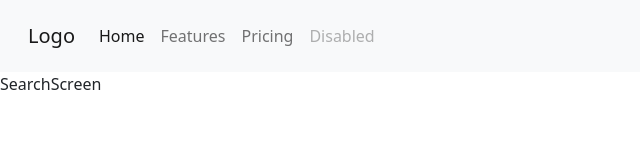
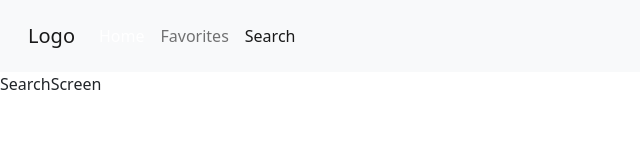
Before and after one commit to iDannyGR/React-course, a React (Create React App) app in the folder 08-router/: page /search in a window 1280 px wide. Shown: the top 160 px of the page, without its empty margins (0-640 px from the left). Built offline with nearby package versions, Linux system fonts and the light colour scheme.

Commit message:
casa 17/11/22

```diff
--- a/08-router/src/components/Navbar.jsx
+++ b/08-router/src/components/Navbar.jsx
@@ -1,4 +1,5 @@
 import React from 'react'
+import { NavLink } from 'react-router-dom'
 
 const Navbar = () => {
   return (
@@ -21,22 +22,19 @@
     <div className="collapse navbar-collapse" id="navbarNav">
       <ul className="navbar-nav">
         <li className="nav-item">
-          <a className="nav-link active" aria-current="page" href="#">
+          <NavLink className="nav-link " aria-current="page" activeClassName='active text-white' to='/'>
             Home
-          </a>
+          </NavLink>
         </li>
         <li className="nav-item">
-          <a className="nav-link" href="#">
-            Features
-          </a>
+          <NavLink className="nav-link" to='/login'>
+            Favorites
+          </NavLink>
         </li>
         <li className="nav-item">
-          <a className="nav-link" href="#">
-            Pricing
-          </a>
-        </li>
-        <li className="nav-item">
-          <a className="nav-link disabled">Disabled</a>
+          <NavLink className="nav-link" to='/search'>
+            Search
+          </NavLink>
         </li>
       </ul>
     </div>
--- a/08-router/src/index.js
+++ b/08-router/src/index.js
@@ -6,9 +6,7 @@
 
 const root = ReactDOM.createRoot(document.getElementById('root'));
 root.render(
-  <React.StrictMode>
     <App />
-  </React.StrictMode>
 );
 
 // If you want your app to work offline and load faster, you can change
```
